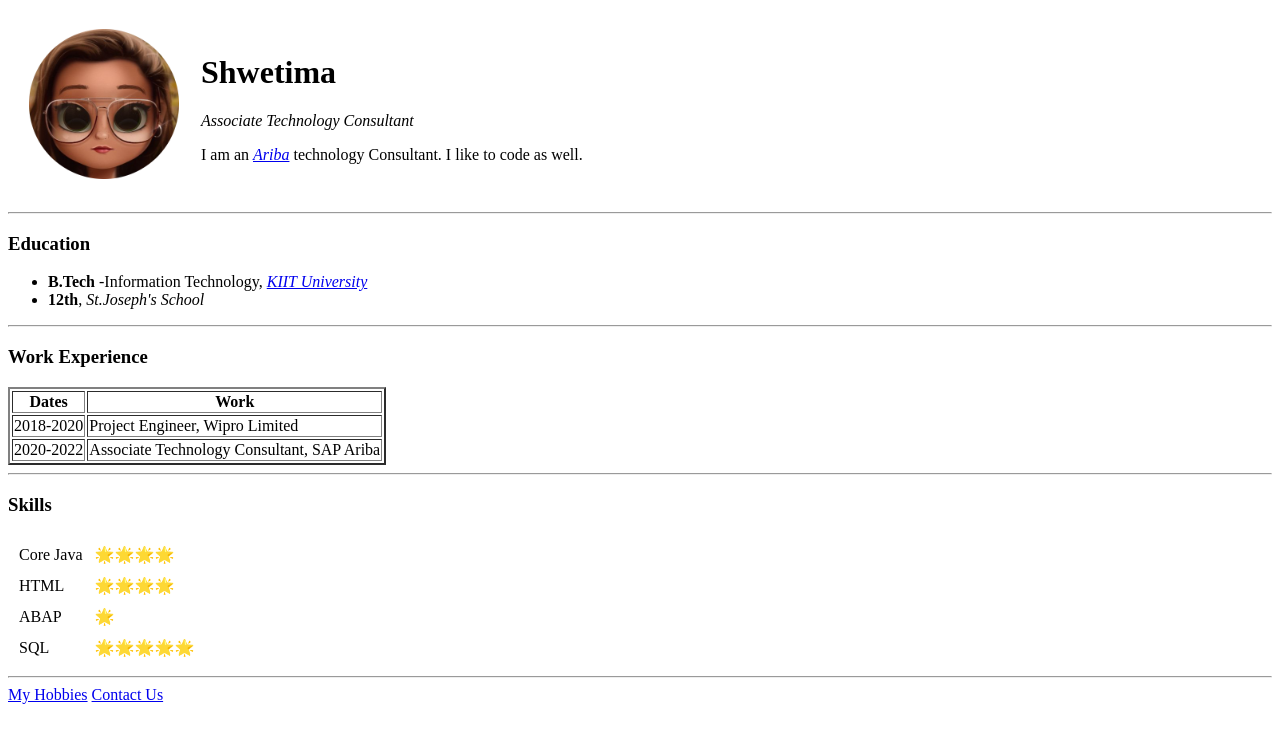
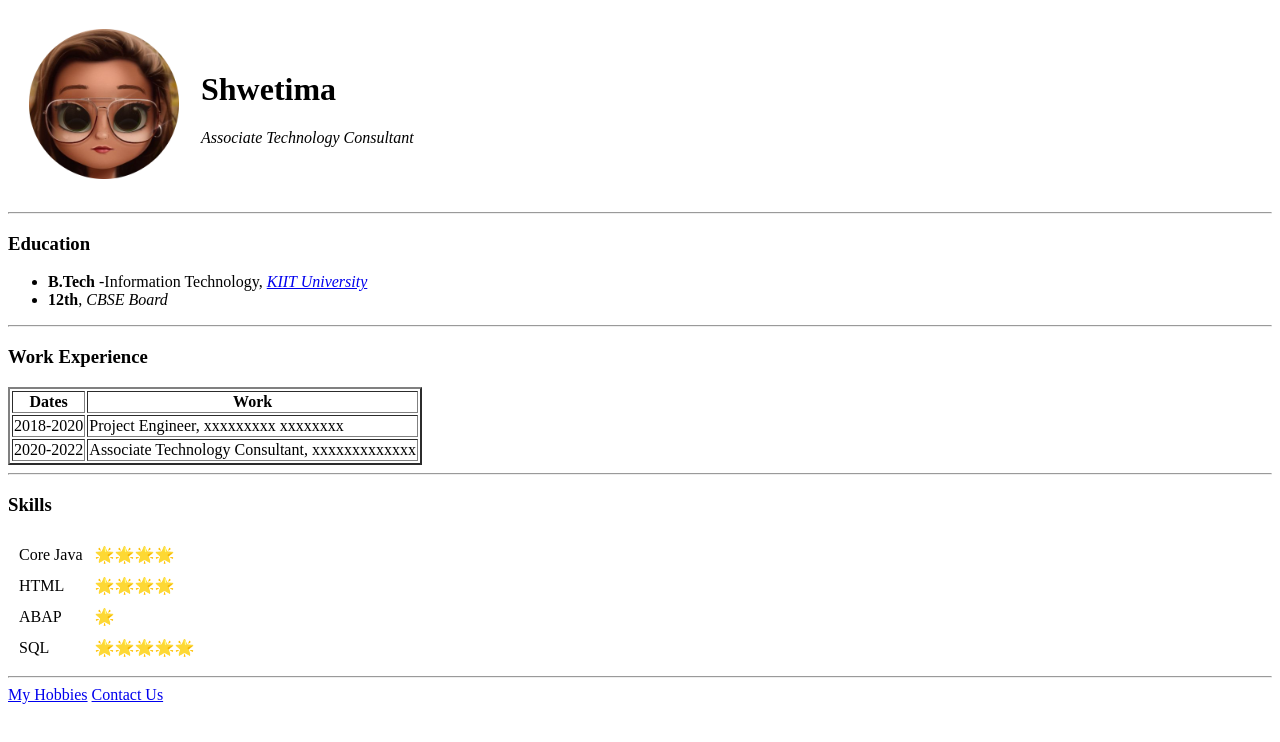
Before and after one commit to Shwetima24/CV, a plain HTML site: page index.html in a window 1280 px wide. Drawn offline with Linux system fonts and the light colour scheme.

Commit message:
Modified the main page

```diff
--- a/index.html
+++ b/index.html
@@ -15,7 +15,6 @@
             <td>
                 <h1>Shwetima</h1>
                 <p><em>Associate Technology Consultant</em></p>
-                <p>I am an <em><a href="https://www.ariba.com/">Ariba</a></em> technology Consultant. I like to code as well.</p>
             </td>
         </tr>
     </table>
@@ -23,7 +22,7 @@
     <h3>Education</h3>
     <ul>
         <li><strong>B.Tech</strong> -Information Technology, <em> <a href="https://kiit.ac.in/">KIIT University</a></em></li>
-        <li><strong>12th</strong>, <em>St.Joseph's School</em></li>
+        <li><strong>12th</strong>, <em>CBSE Board</em></li>
     </ul>
     <hr>
     <h3>Work Experience</h3>
@@ -38,7 +37,7 @@
                     2018-2020
                 </td>
                 <td>
-                    Project Engineer, Wipro Limited
+                    Project Engineer, xxxxxxxxx xxxxxxxx
                 </td>
             </tr>
             <tr>
@@ -46,7 +45,7 @@
                     2020-2022
                 </td>
                 <td>
-                    Associate Technology Consultant, SAP Ariba
+                    Associate Technology Consultant, xxxxxxxxxxxxx
                 </td>
             </tr>
         </tbody>
```
